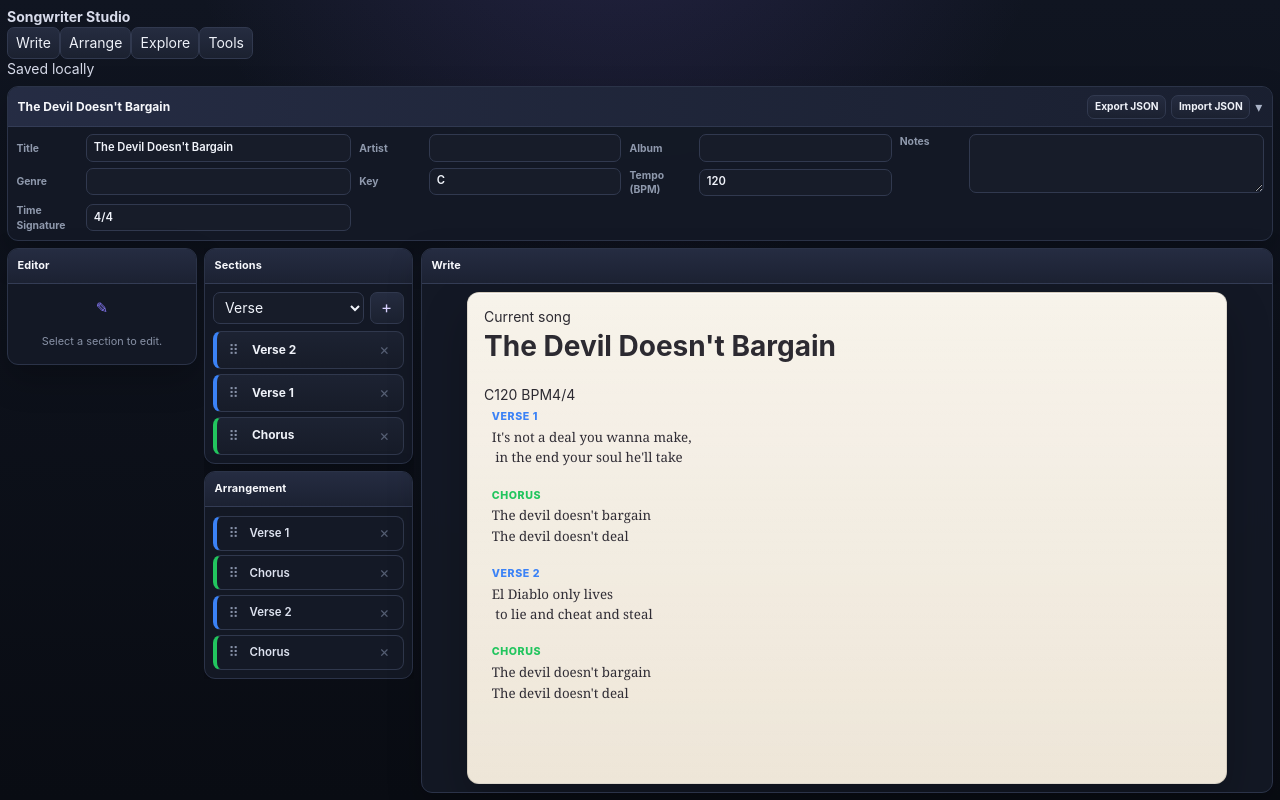
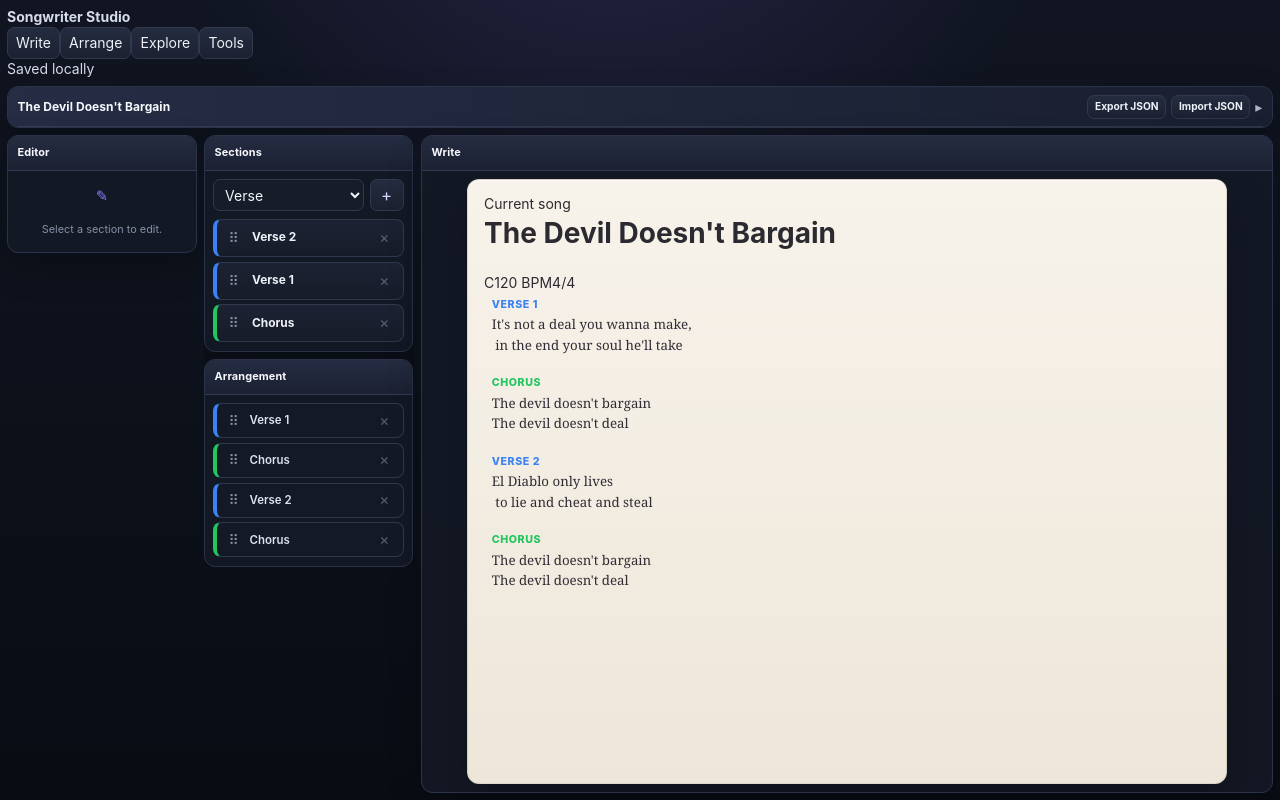
Before and after one commit to dstancomb3/Songwriter-Studio, a React (Vite) app: page / in a window 1280 px wide. Built offline with nearby package versions, Linux system fonts and the light colour scheme.

Commit message:
Collapse song details by default

```diff
--- a/src/components/songpanel.tsx
+++ b/src/components/songpanel.tsx
@@ -12,7 +12,7 @@ export function SongPanel() {
   const fileInputRef =
     useRef<HTMLInputElement>(null);
   const [isCollapsed, setIsCollapsed] =
-    useState(false);
+    useState(true);
 
   const song = useSongStore(
     (state) => state.currentSong
```
